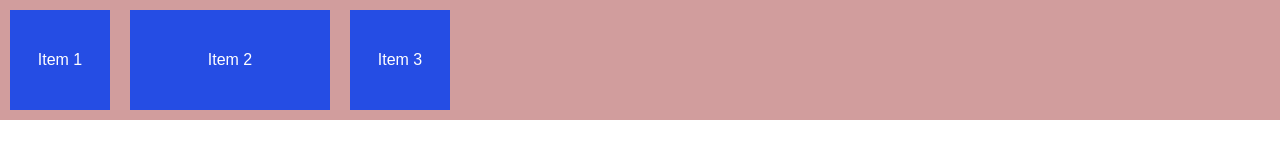
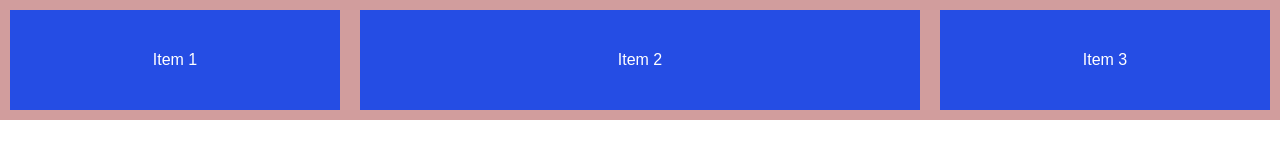
Before and after one commit to ManushreeMallaraju/Flexbox-Layout-Project, a plain HTML site: page work-with-properties/index.html in a window 1280 px wide. Drawn offline with Linux system fonts and the light colour scheme.

Commit message:
flex-grow

```diff
--- a/work-with-properties/style.css
+++ b/work-with-properties/style.css
@@ -40,12 +40,14 @@ body {
 }
 
 .item:nth-of-type(1) {
+  flex-grow: 1;
 }
 
 .item:nth-of-type(2) {
-  flex-basis: 200px;
+  flex-grow: 2;
 }
 
 .item:nth-of-type(3) {
   /* using psuedo-selector ; to select each flex item  */
+  flex-grow: 1;
 }
```
